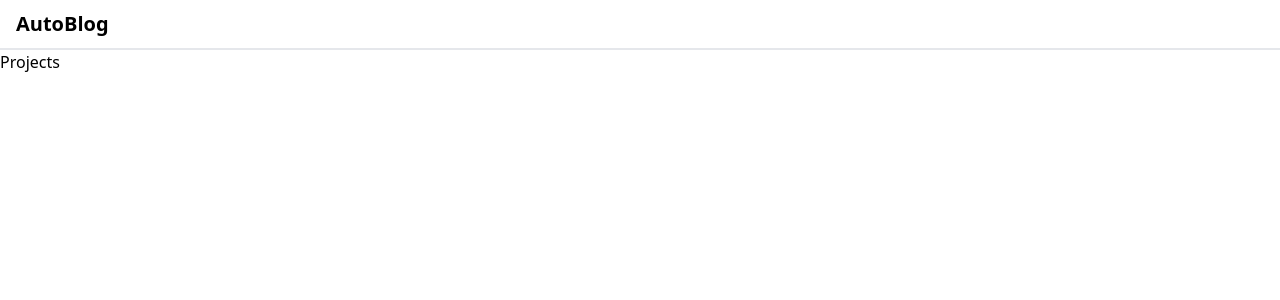
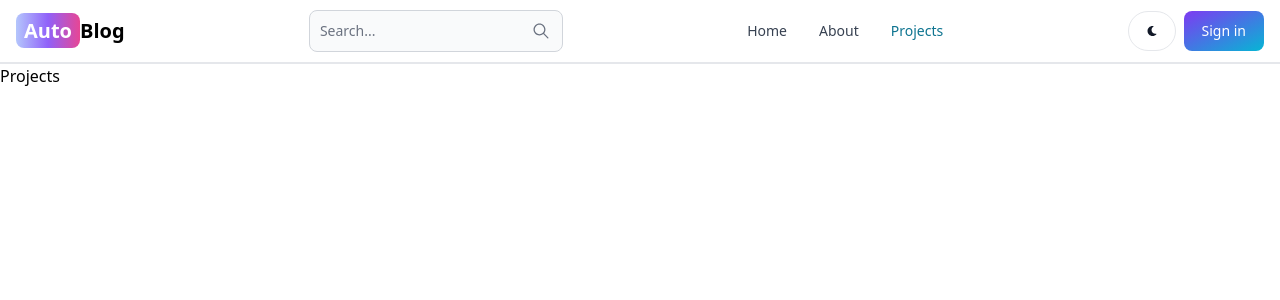
Before and after one commit to mohitkrsuman/Blog-2024, a React (Vite) app in the folder client/: page /projects in a window 1280 px wide. Shown: the top 300 px of the page. Built offline with nearby package versions, Linux system fonts and the light colour scheme.

Commit message:
create header section

```diff
--- a/client/package.json
+++ b/client/package.json
@@ -13,6 +13,7 @@
     "flowbite-react": "^0.7.2",
     "react": "^18.2.0",
     "react-dom": "^18.2.0",
+    "react-icons": "^5.0.1",
     "react-router-dom": "^6.21.3"
   },
   "devDependencies": {
--- a/client/src/components/Header.jsx
+++ b/client/src/components/Header.jsx
@@ -1,13 +1,49 @@
 import React from 'react'
-import { Navbar } from 'flowbite-react'
-import { Link } from 'react-router-dom'
+import { Button, Navbar, TextInput } from 'flowbite-react'
+import { Link, useLocation } from 'react-router-dom'
+import { IoIosSearch } from "react-icons/io";
+import { FaMoon } from "react-icons/fa"
 
 const Header = () => {
+  const path = useLocation().pathname;
   return (
     <Navbar className='border-b-2'>
-       <Link to="/" className='self-center whitespace-nowrap text-sm sm:text-xl font-semibold'>
-           <span>AutoBlog</span>
-       </Link>
+      <Link to="/" className='self-center whitespace-nowrap text-sm sm:text-xl font-semibold dark:text-white'>
+        <span className='px-2 py-1 bg-gradient-to-r from-indigo-300 via-purple-500 to-pink-500 rounded-lg text-white'>Auto</span>
+        Blog
+      </Link>
+      <form>
+        <TextInput
+          type='text'
+          placeholder='Search...'
+          rightIcon={IoIosSearch}
+          className='hidden lg:inline'
+        />
+      </form>
+      <Button className='w-12 h-10 lg:hidden' color='gray' pill>
+        <IoIosSearch />
+      </Button>
+      <div className='flex gap-2 md:order-2'>
+        <Button className='w-12 h-10 hidden sm:inline' color='gray' pill>
+          <FaMoon />
+        </Button>
+        <Link to="/sign-in">
+          <Button gradientDuoTone='purpleToBlue'>Sign in</Button>
+        </Link>
+        <Navbar.Toggle/>
+      </div>
+      <Navbar.Collapse>
+        <Navbar.Link active={path === "/"} as={'div'}>
+          <Link to="/">Home</Link>
+        </Navbar.Link>
+        <Navbar.Link active={path === "/about"} as={'div'}>
+          <Link to="/about">About</Link>
+        </Navbar.Link>
+        <Navbar.Link active={path === "/projects"} as={'div'}>
+          <Link to="/projects">Projects</Link>
+        </Navbar.Link>
+      </Navbar.Collapse>
+
     </Navbar>
   )
 }
```
